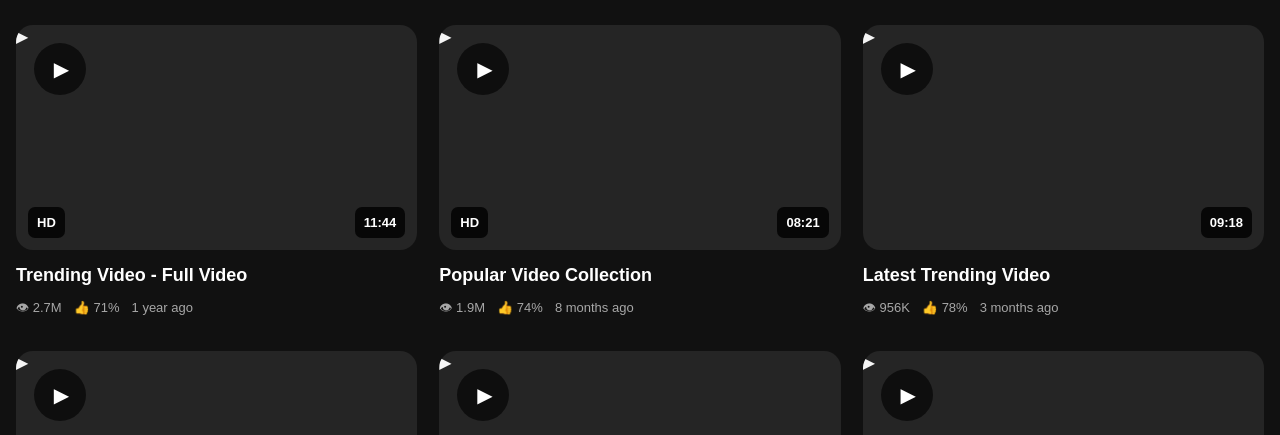
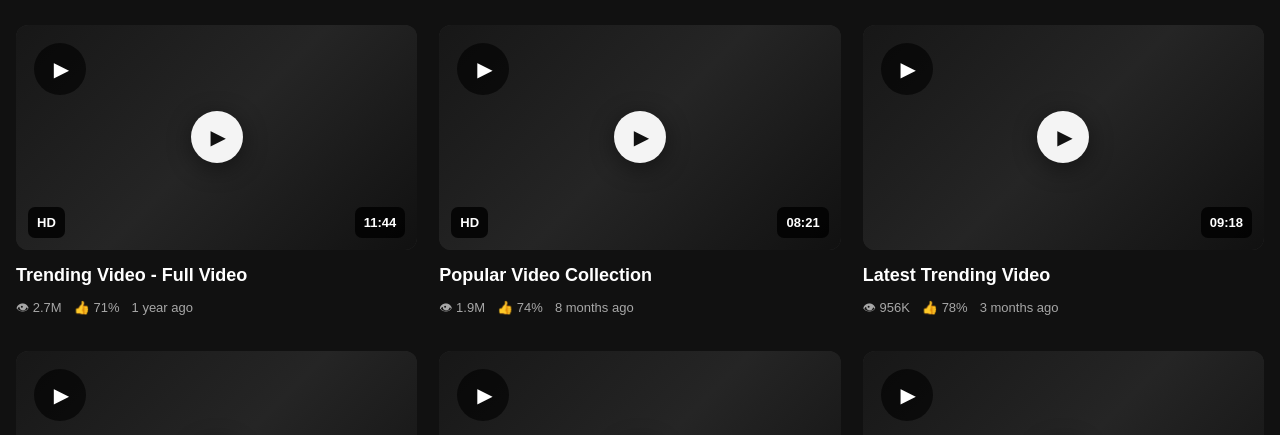
Before and after one commit to mstsahidabegum15oct1982-rgb/hotvage, a plain HTML site: page index.html in a window 1280 px wide. Shown: the part 310-745 px from the top of the page. Drawn offline with Linux system fonts and the light colour scheme; a script that the page names is missing.

Commit message:
Update style.css

```diff
--- a/assets/css/style.css
+++ b/assets/css/style.css
@@ -609,3 +609,62 @@ button {
     }
 
 }
+/* VIDEO THUMBNAIL PLACEHOLDER */
+
+.thumbnail-placeholder {
+  width: 100%;
+  aspect-ratio: 16 / 9;
+  background:
+    linear-gradient(
+      135deg,
+      #171717 0%,
+      #252525 50%,
+      #111111 100%
+    );
+  border-radius: 12px;
+  display: flex;
+  align-items: center;
+  justify-content: center;
+  overflow: hidden;
+  position: relative;
+}
+
+.placeholder-play {
+  width: 52px;
+  height: 52px;
+  border-radius: 50%;
+  background: rgba(255, 255, 255, 0.95);
+  color: #111;
+  display: flex;
+  align-items: center;
+  justify-content: center;
+  font-size: 20px;
+  padding-left: 3px;
+  box-shadow: 0 5px 25px rgba(0, 0, 0, 0.45);
+}
+
+.video-thumbnail {
+  position: relative;
+  display: block;
+  overflow: hidden;
+  border-radius: 12px;
+}
+
+.video-thumbnail:hover .thumbnail-placeholder {
+  transform: scale(1.02);
+  transition: transform 0.25s ease;
+}
+
+@media (max-width: 600px) {
+
+  .thumbnail-placeholder {
+    border-radius: 10px;
+  }
+
+  .placeholder-play {
+    width: 46px;
+    height: 46px;
+    font-size: 17px;
+  }
+
+}
```
